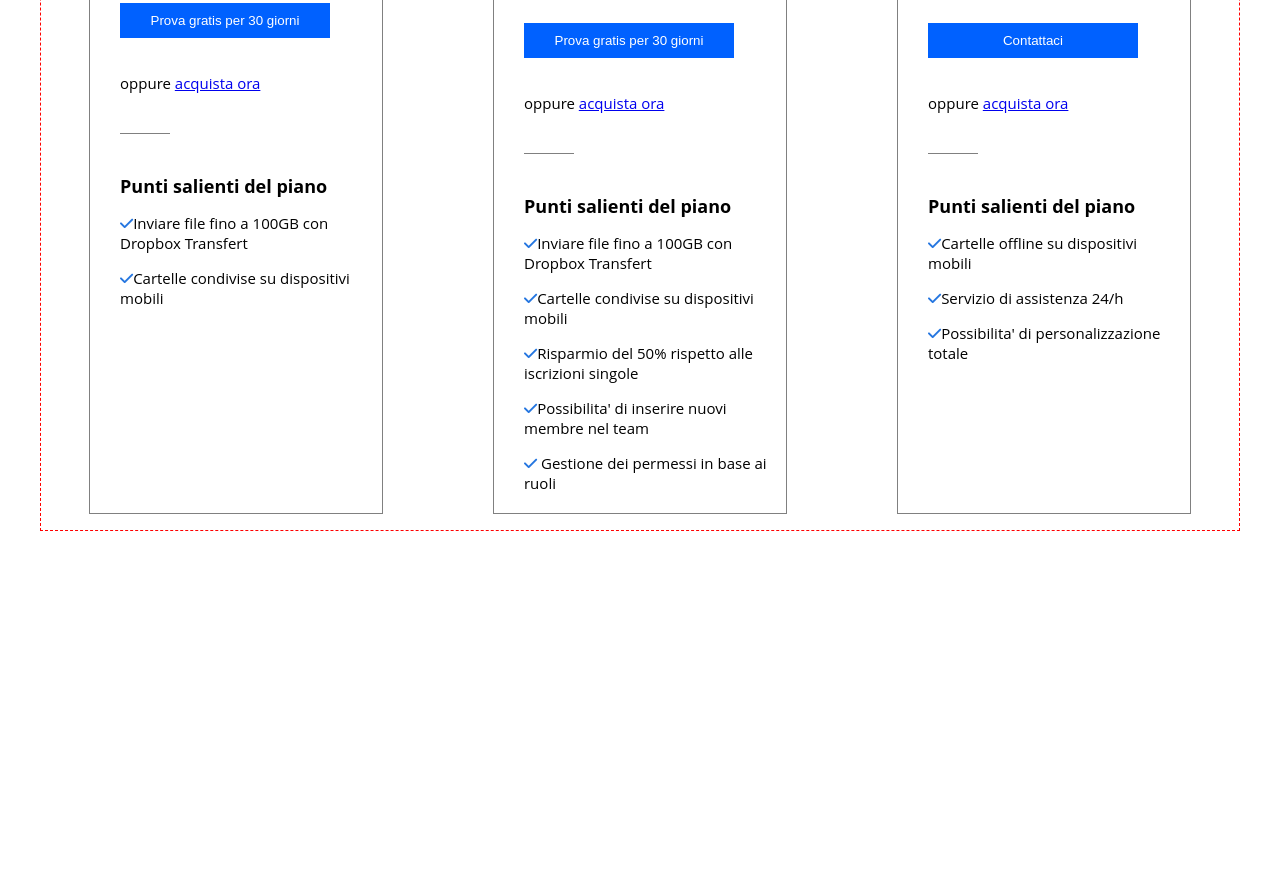
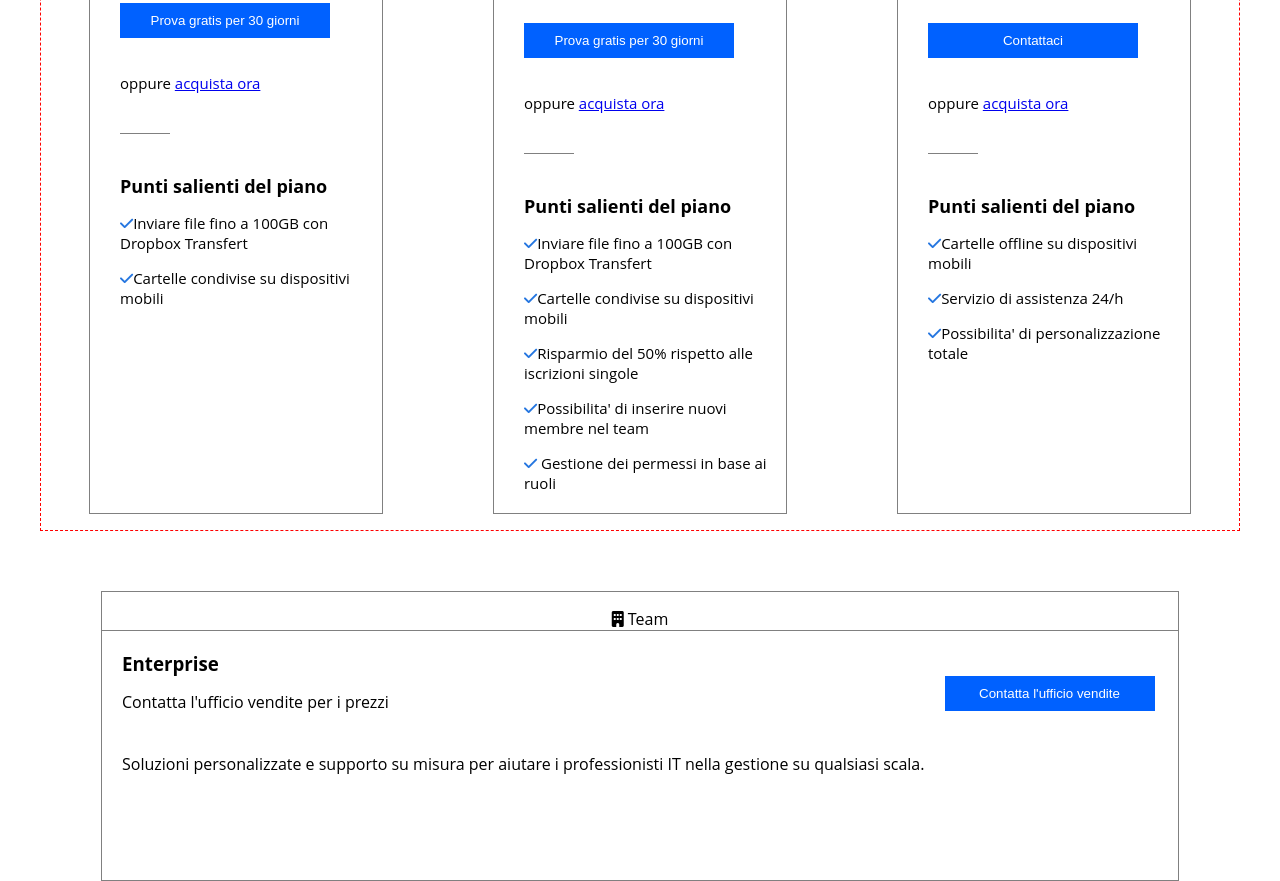
Before and after one commit to paolopu91/htmlcss-dropbox, a plain HTML site: page index.html in a window 1280 px wide. Shown: the part 1433-2314 px from the top of the page. Before the commit the page ends 1992 px from the top, so only its background shows below. Drawn offline with Linux system fonts and the light colour scheme.

Commit message:
Aggiunta seconda sezione main completa

```diff
--- a/css/style.css
+++ b/css/style.css
@@ -83,6 +83,8 @@
     font-size: 50px;
 }
 .section-main{
+    position: relative;
+    top: 60px;
     width: 100%;
     min-width:810px;
     font-family: "Open Sans","lucida grande","Segoe UI",arial,verdana,"lucida sans unicode",tahoma,sans-serif;
@@ -96,7 +98,7 @@
     padding: 1em 3em;
     border: 1px dashed red;
     position:relative;
-    top: 160px;
+    top: 100px;
 }
 .radio-button{
     margin-top: 60px;
@@ -148,3 +150,26 @@
     border-bottom:1px solid grey;
     width: 50px;
 }
+.padding{
+    padding: 20px;
+}
+.second-section-main{
+    position:relative;
+    top:60px;
+}
+.container-second-main{
+    width: 100%;
+    max-width: 1078px;
+    min-width: 500px;
+    min-height: 290px;
+    margin: 0 auto;
+    padding: 1em 0em;
+    border: 1px dashed red;
+    position:relative;
+    top: 100px;
+    border: 1px solid grey;
+}
+.title-second-section{
+    font-size: 16px;
+    border-bottom: 1px solid grey;
+}
--- a/index.html
+++ b/index.html
@@ -52,10 +52,7 @@
         </div>
     </header>
 
-
-
-
-
+    <!-- inizio corpo centrale della pagina -->
 
     <main>
         <div class="section-main">
@@ -66,7 +63,9 @@
                     <input type="radio">Fatturazione annuale
                 </div>
                     <div class="d-flex-main">
+
                         <!-- prima colonna -->
+
                         <div class="col-tariff-plan">
                             <div class="title-col txt-center"> <i class="fa-solid fa-user"></i> Singolo</div>
                             <div class="contain-col">
@@ -135,6 +134,30 @@
             </div>
         </div>
 
+        <div class="second-section-main">
+            <div class="container-second-main">
+                <div class="txt-center title-second-section">  <i class="fa-solid fa-building"></i> Team</div>
+                <!-- colonna sinistra -->
+                <div class="d-flex padding">
+                    <div>
+                        <div class="margin-bottom"> <h3> Enterprise</h3></div>
+                        <div class="margin-bottom-plus"> Contatta l'ufficio vendite per i prezzi</div>
+                        <div class="margin-bottom">Soluzioni personalizzate e supporto su misura per aiutare i professionisti IT nella gestione su qualsiasi scala.</div>
+                    </div>
+
+                    <!-- colonna di destra -->
+
+                    <div>
+                        <button class="free-trial button-inizia-header bg-color-blu margin-left"> Contatta l'ufficio vendite</button>
+                    </div>
+                </div>
+            </div>
+        </div>
+
+        <!-- terza sezione della pagina -->
+
+
+
     </main>
 
 
```
